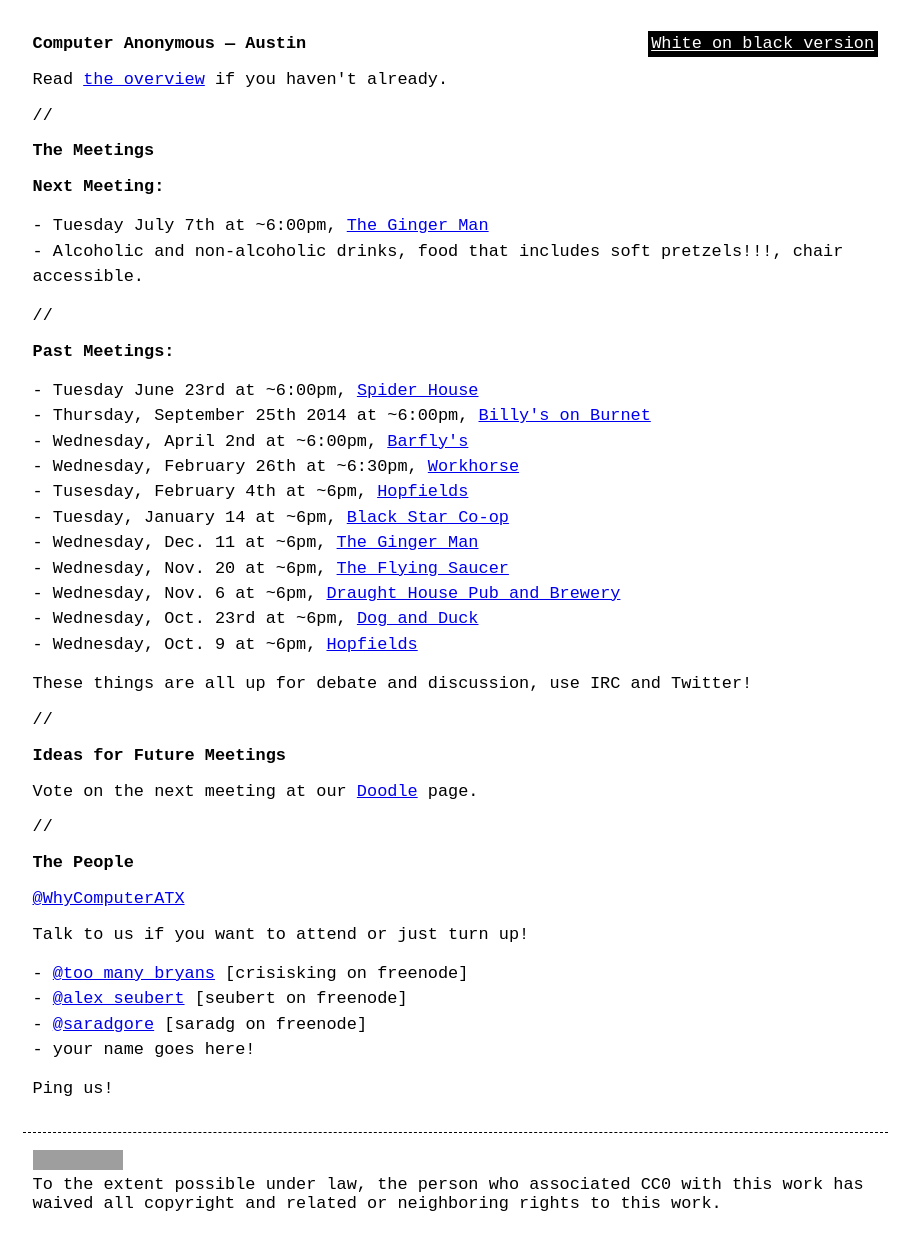
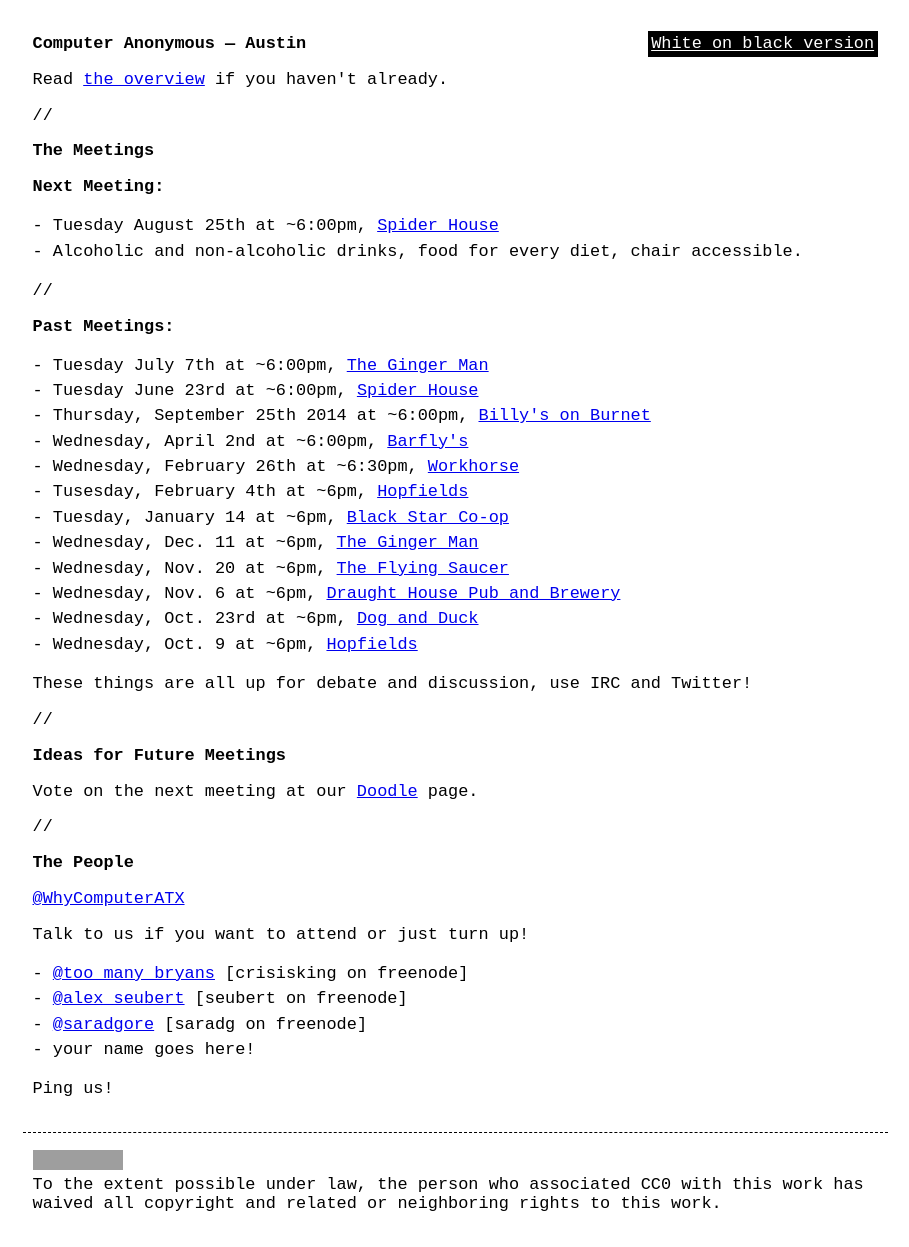
Before and after one commit to computeranonymous/computer, a Jekyll site: the page built from us_austin.html, in a window 1280 px wide. Shown: the whole page, without its empty margins (185-1094 px from the left). Built offline with Jekyll 4.4.1, drawn with Linux system fonts in a browser that asks for light colours; grey boxes are pictures that could not be loaded.

Commit message:
Update us_austin meeting date

```diff
--- a/us_austin.html
+++ b/us_austin.html
@@ -13,8 +13,8 @@
 <h3>Next Meeting:</h3>
 
 <ul>
-    <li>Tuesday July 7th at ~6:00pm, <a href="http://thegingerman.com/austin/">The Ginger Man</a></li>
-    <li>Alcoholic and non-alcoholic drinks, food that includes soft pretzels!!!, chair accessible.</li>
+    <li>Tuesday August 25th at ~6:00pm, <a href="https://spiderhouseaustin.com/cafe/">Spider House</a> </li>
+    <li>Alcoholic and non-alcoholic drinks, food for every diet, chair accessible.</li>
 </ul>
 
 <p>//</p>
@@ -22,6 +22,7 @@
 <h3>Past Meetings:</h3>
 
 <ul>
+    <li>Tuesday July 7th at ~6:00pm, <a href="http://thegingerman.com/austin/">The Ginger Man</a></li>
     <li>Tuesday June 23rd at ~6:00pm, <a href="https://spiderhouseaustin.com/cafe/">Spider House</a> </li>
     <li>Thursday, September 25th 2014 at ~6:00pm, <a href="http://www.billysonburnet.com/">Billy's on Burnet</a></li>
     <li>Wednesday, April 2nd  at ~6:00pm, <a href="http://www.barflysaustin.com/">Barfly's</a></li>
```
